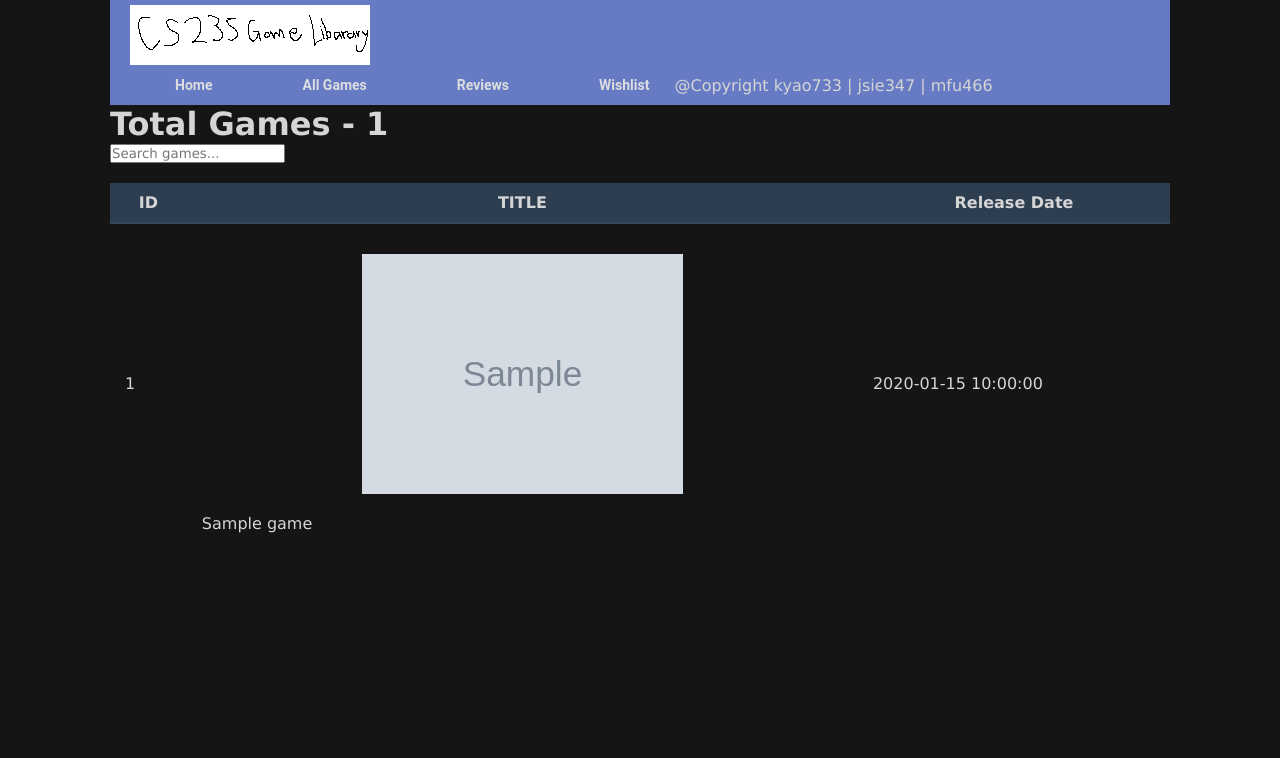
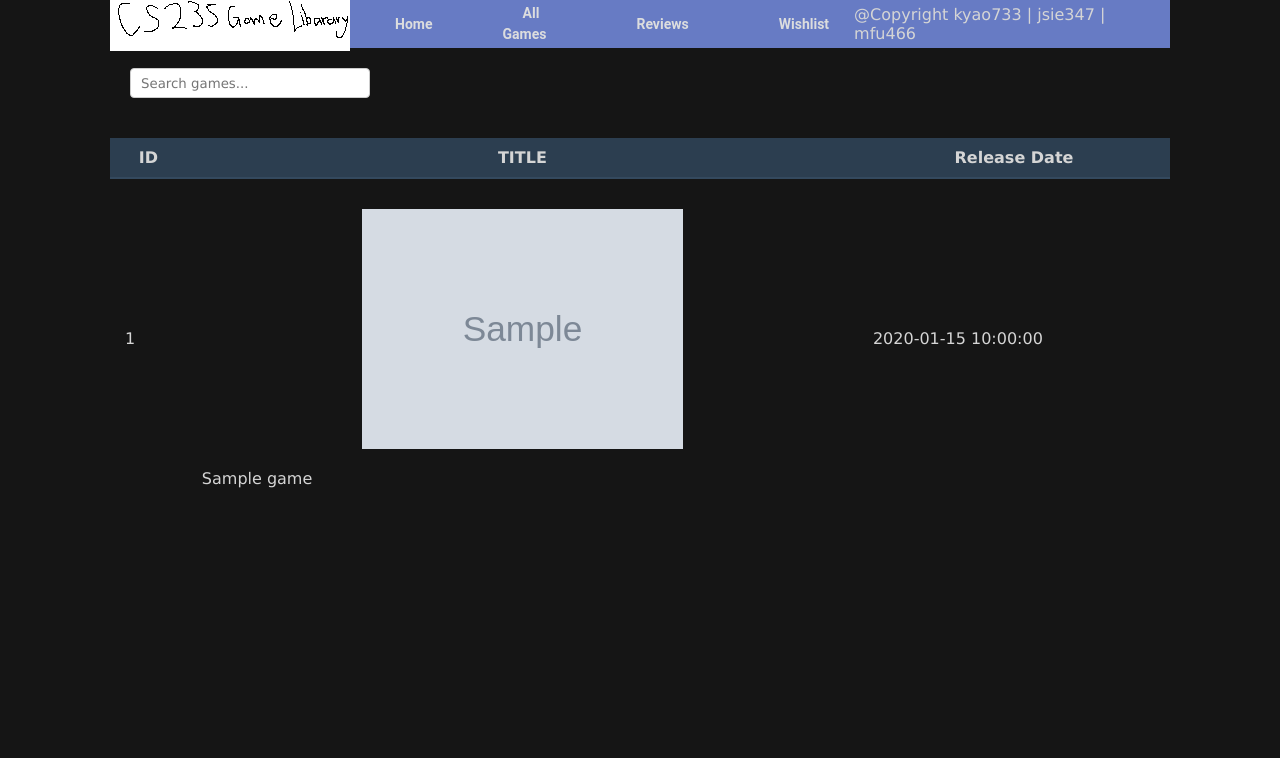
Before and after one commit to jackieseeyou/cs235webapp, a Flask app: template games/templates/browse/browse.html in a window 1280 px wide. Shown: the top 758 px of the page. Run offline with Flask 3, Linux system fonts and the light colour scheme; the template is opened without the code that fills it: most values are stand-ins (such as "Sample title", 1, 10 or a date in 2020); grey boxes marked "Sample" are stand-in pictures; some libraries are stand-ins or nearby versions.

Commit message:
adjusted to fit jinja templating
fixed layout

```diff
--- a/games/static/css/main.css
+++ b/games/static/css/main.css
@@ -218,6 +218,19 @@ main{
 
 .search__container{
   position: relative;
+  display: inline-block;
+  margin: 20px;
+
+
+}
+
+#search-box{
+  width: 30vh;
+  height: 30px;
+  padding: 5px 10px;
+  border: 1px solid #ccc;
+  border-radius: 4px;
+  box-sizing: border-box;
 }
 
 .search-dropdown {
@@ -226,7 +239,7 @@ main{
   max-height: 150px;  /* You can adjust this */
   overflow-y: auto;   /* Allows scrolling if many results */
   position: absolute; /* Makes the dropdown appear below the search box */
-  width: 200px;       /* Adjust width to match the search box */
+  width: 30vh;       /* Adjust width to match the search box */
   display: none;      /* Initially hidden */
 }
 
--- a/games/templates/browse/browse.html
+++ b/games/templates/browse/browse.html
@@ -1,20 +1,14 @@
-<!DOCTYPE html>
-<html lang="en">
-<head>
-    <meta charset="UTF-8">
-    <title>Browse Games</title>
-    <link rel="stylesheet" href="../../static/css/main.css" />
-</head>
+{% extends 'layout.html' %}
+
+{% block title %} Games {% endblock %}
+
+{% block content %}
 <body>
-    <header id="header">
-        {% include 'navigation.html' %}
-    </header>
-    <h1>Total Games - {{ num_games }}</h1>
-    <div class="search__container">
-    <input type="text" id="search-box" placeholder="Search games...">
-    <div id="search-results" class="search-dropdown"></div>
-    </div>
-
+    <div>
+        <div class="search__container">
+            <input type="text" id="search-box" placeholder="Search games...">
+            <div id="search-results" class="search-dropdown"></div>
+        </div>
         <table class="games__table">
             <thead>
                 <tr>
@@ -43,7 +37,6 @@
         </table>
     </div>
 
-    {% include 'footer.html' %}
 </body>
 
 <script>
@@ -83,5 +76,4 @@ document.addEventListener('click', function(event) {
 });
 
     </script>
-
-</html>
+{% endblock %}
--- a/games/templates/layout.html
+++ b/games/templates/layout.html
@@ -9,10 +9,9 @@
 <body class="body">
 
     {% include 'navigation.html' %}
-    <main>
-    <p1 class="text">Lorem ipsum dolor sit amet, consectetur adipiscing elit, sed do eiusmod tempor incididunt ut labore et dolore magna aliqua. Ut enim ad minim veniam, quis nostrud exercitation ullamco laboris nisi ut aliquip ex ea commodo consequat. Duis aute irure dolor in reprehenderit in voluptate velit esse cillum dolore eu fugiat nulla pariatur. Excepteur sint occaecat cupidatat non proident, sunt in culpa qui officia deserunt mollit anim id est laborum.</p1>
-
-    </main>
+    <div class="content">
+        {% block content %}{% endblock %}
+    </div>
     {% include 'footer.html' %}
 </body>
 
--- a/games/templates/navigation.html
+++ b/games/templates/navigation.html
@@ -1,9 +1,9 @@
 <nav>
-    <a class="logo" href="/">
-        <img src="..\static\images\logo.png" alt="logo" width="240" height="60"/>
-    </a>
     <header>
         <ul class="navbar">
+            <a class="logo" href="/">
+                <img src="..\static\images\logo.png" alt="logo" width="240" height="60"/>
+            </a>
             <li><a href="{{url_for('home_bp.home')}}"> Home</a></li>
             <li><a href="{{url_for('games_bp.browse_games')}}">All Games</a></li>
             <li><a href="">Reviews</a></li>
```
Also changed, not shown: games/templates/home/home.html (+5 -6 lines).
